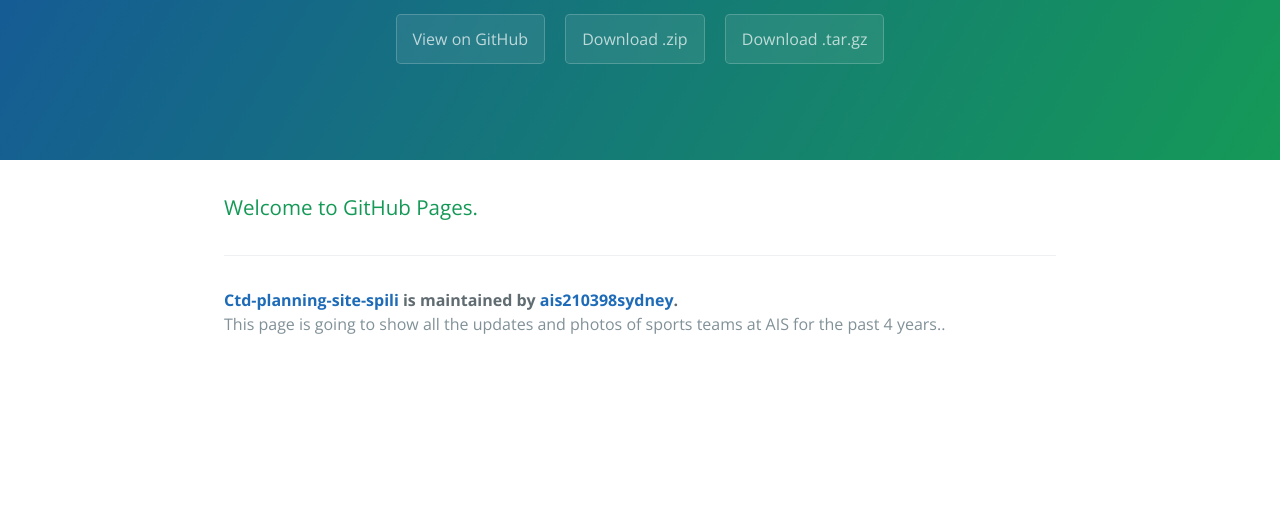
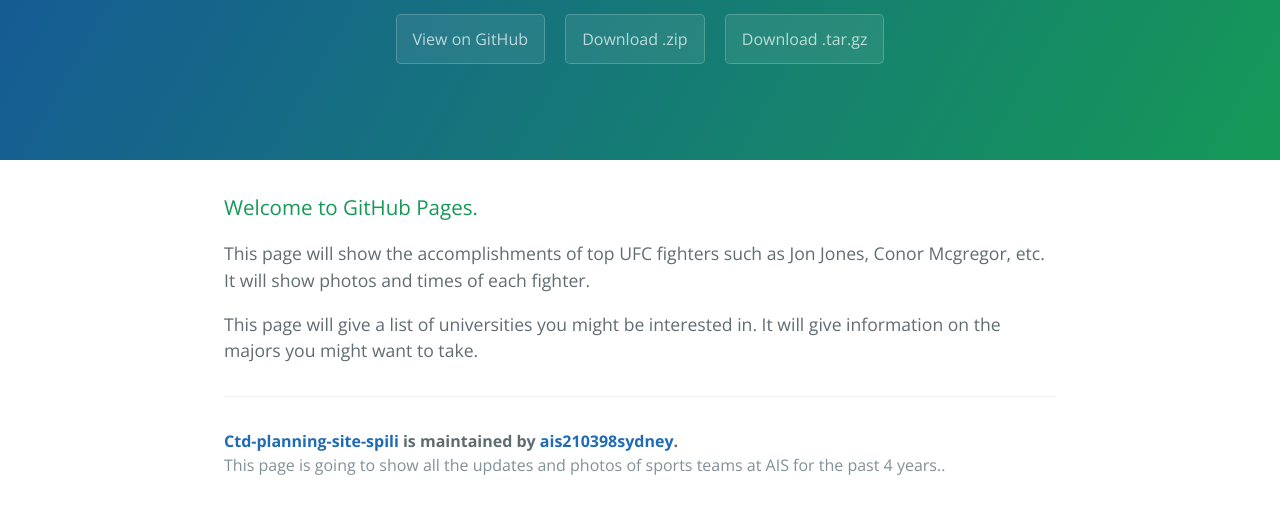
Before and after one commit to ais210398sydney/CTD-Planning-Site-spili, a plain HTML site: page index.html in a window 1280 px wide. Shown: the part 176-690 px from the top of the page. Drawn offline with nearby package versions, Linux system fonts and the light colour scheme.

Commit message:
Update index.html

```diff
--- a/index.html
+++ b/index.html
@@ -20,9 +20,13 @@
 
     <section class="main-content">
       <h3>
-<a id="welcome-to-github-pages" class="anchor" href="#welcome-to-github-pages" aria-hidden="true"><span class="octicon octicon-link"></span></a>Welcome to GitHub Pages.</h3>
-
-
+<a id="welcome-to-github-pages" class="anchor" href="#Brainstorming" aria-hidden="true"><span class="octicon octicon-link"></span></a>Welcome to GitHub Pages.</h3>
+<p>
+  This page will show the accomplishments of top UFC fighters such as Jon Jones, Conor Mcgregor, etc. It will show photos and times of each fighter.
+</p>
+<p>
+  This page will give a list of universities you might be interested in. It will give information on the majors you might want to take.
+</p>
       <footer class="site-footer">
         <span class="site-footer-owner"><a href="https://github.com/ais210398sydney/CTD-Planning-Site-spili">Ctd-planning-site-spili</a> is maintained by <a href="https://github.com/ais210398sydney">ais210398sydney</a>.</span>
 
```
